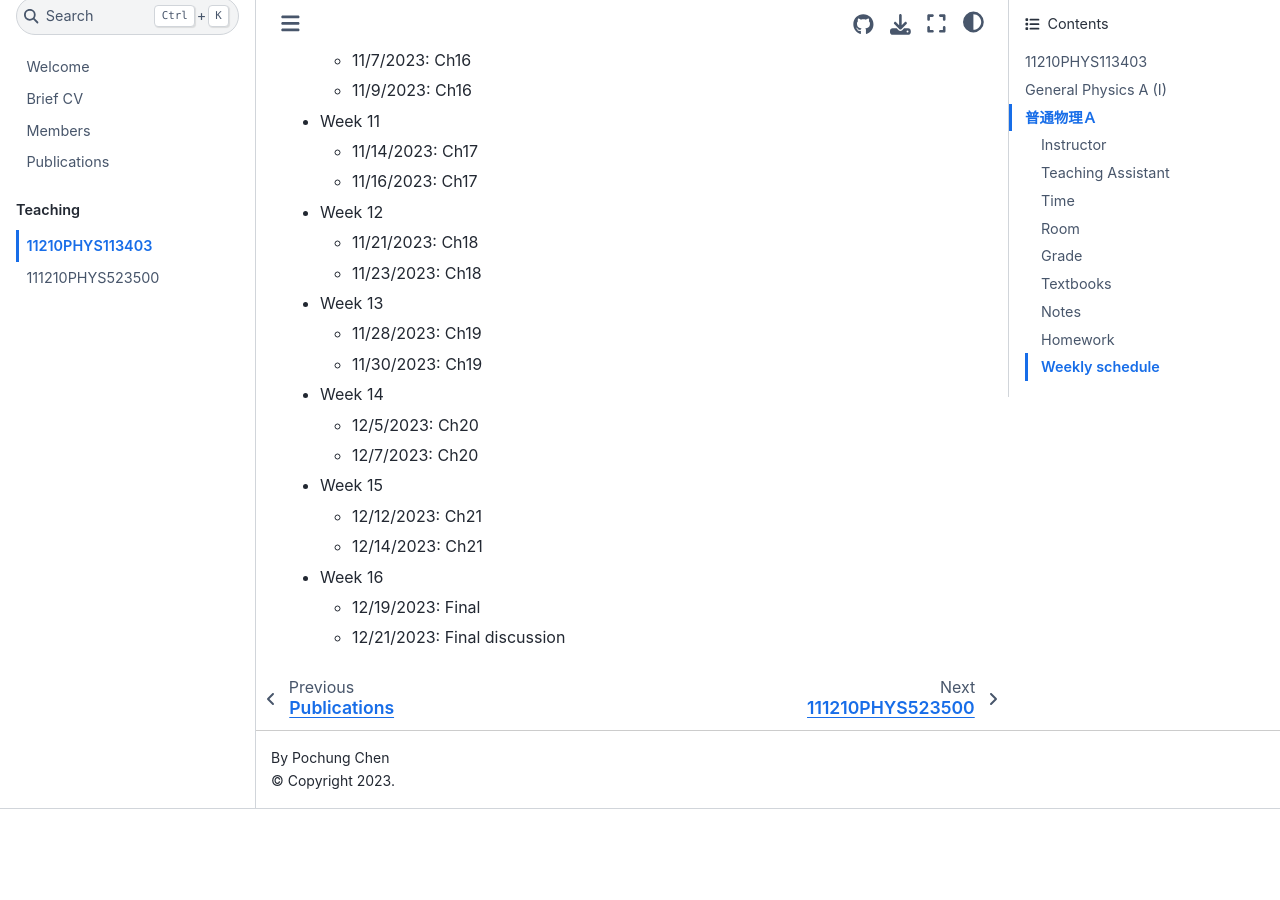
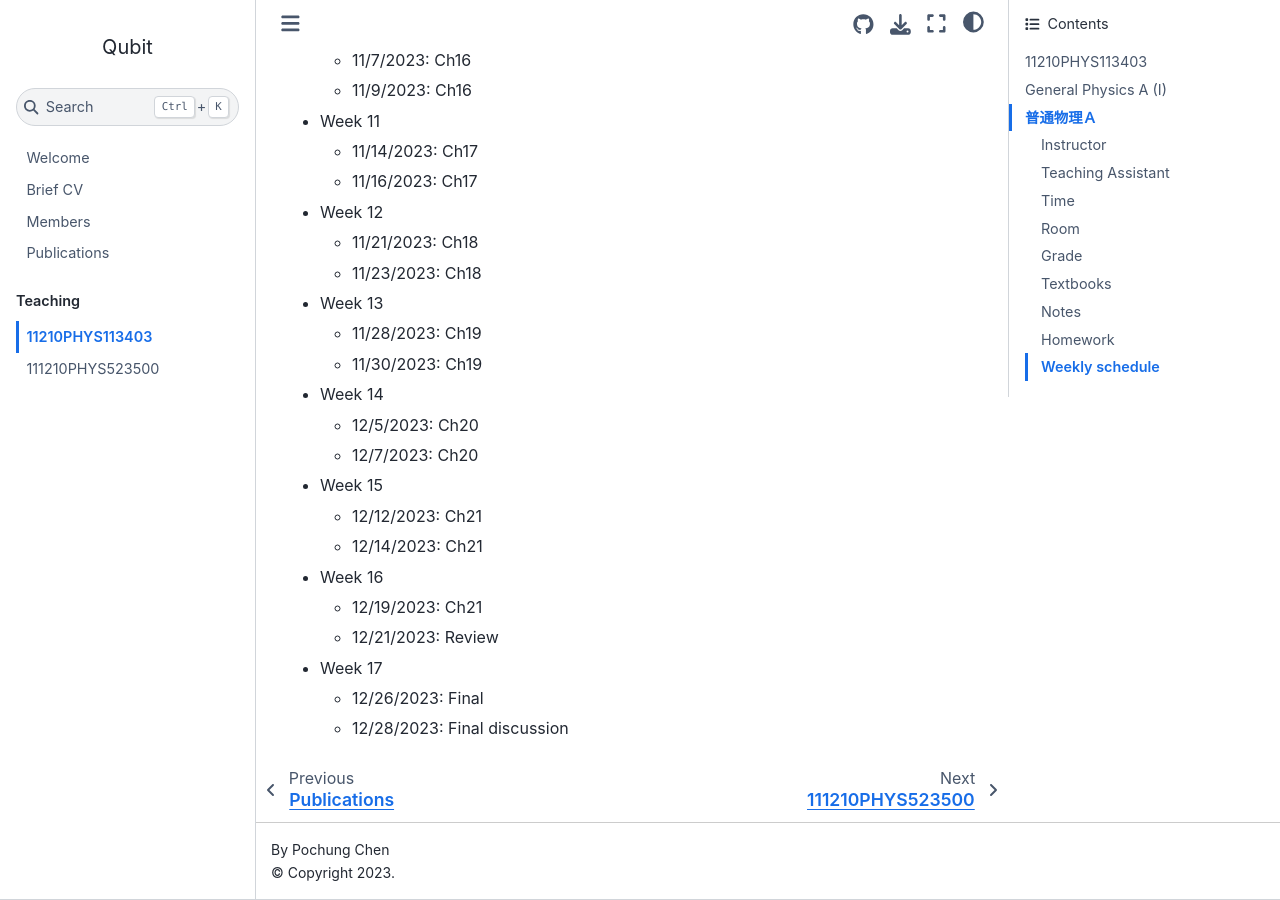
Before and after one commit to pcchen/pcchen.github.io, a Jupyter Book: the page built from teaching/11210PHYS113403.md, in a window 1280 px wide and 900 px high, scrolled down 3938 px. Built offline with Jupyter Book 1.0.4 settings and Sphinx 7.4.7 and the Sphinx Book theme 1.1.4, drawn with Linux system fonts in a browser that asks for light colours; pages that are not in the unit, such as notebooks, are missing from menus; before the commit the page ends 4747 px from its top, so only the background shows below that.

Commit message:
update final

```diff
--- a/teaching/11210PHYS113403.md
+++ b/teaching/11210PHYS113403.md
@@ -128,5 +128,8 @@
   * 12/12/2023: Ch21
   * 12/14/2023: Ch21
 * Week 16
-  * 12/19/2023: Final
-  * 12/21/2023: Final discussion
+  * 12/19/2023: Ch21
+  * 12/21/2023: Review
+* Week 17
+  * 12/26/2023: Final
+  * 12/28/2023: Final discussion
```
